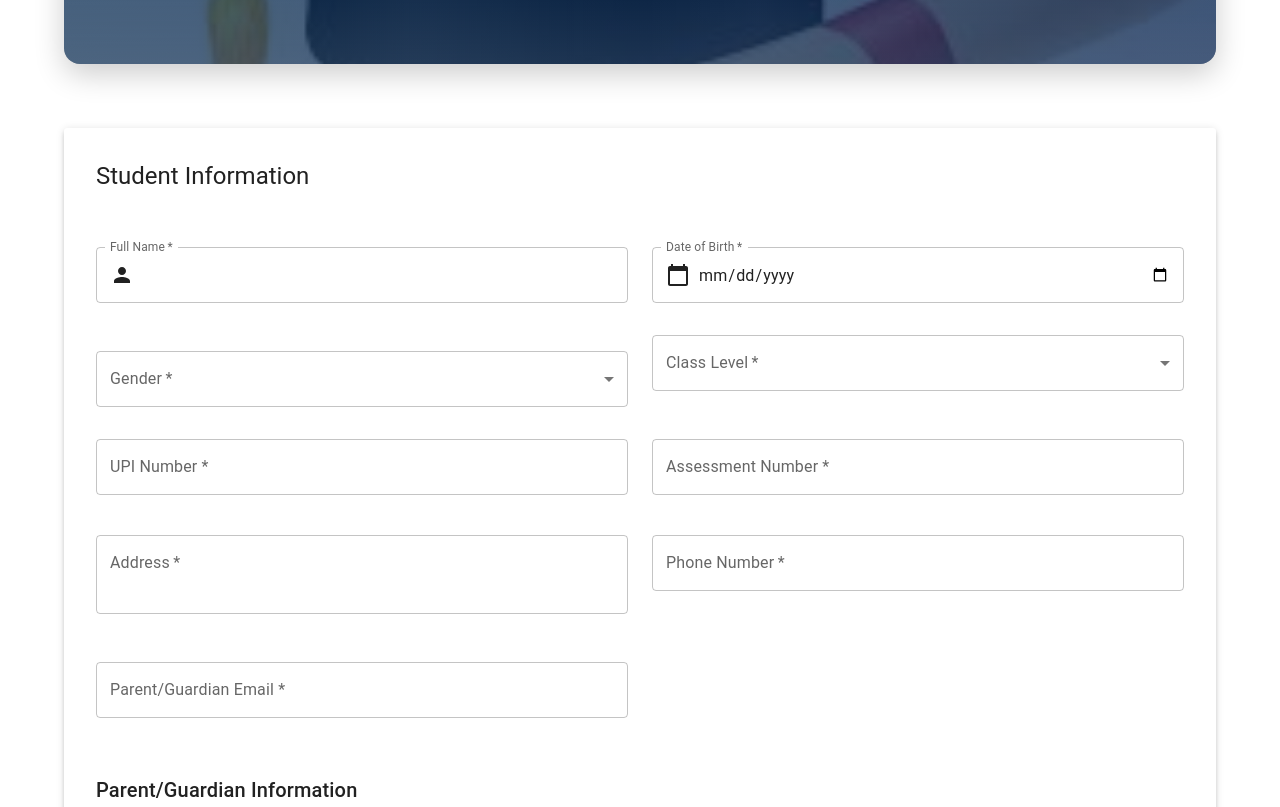
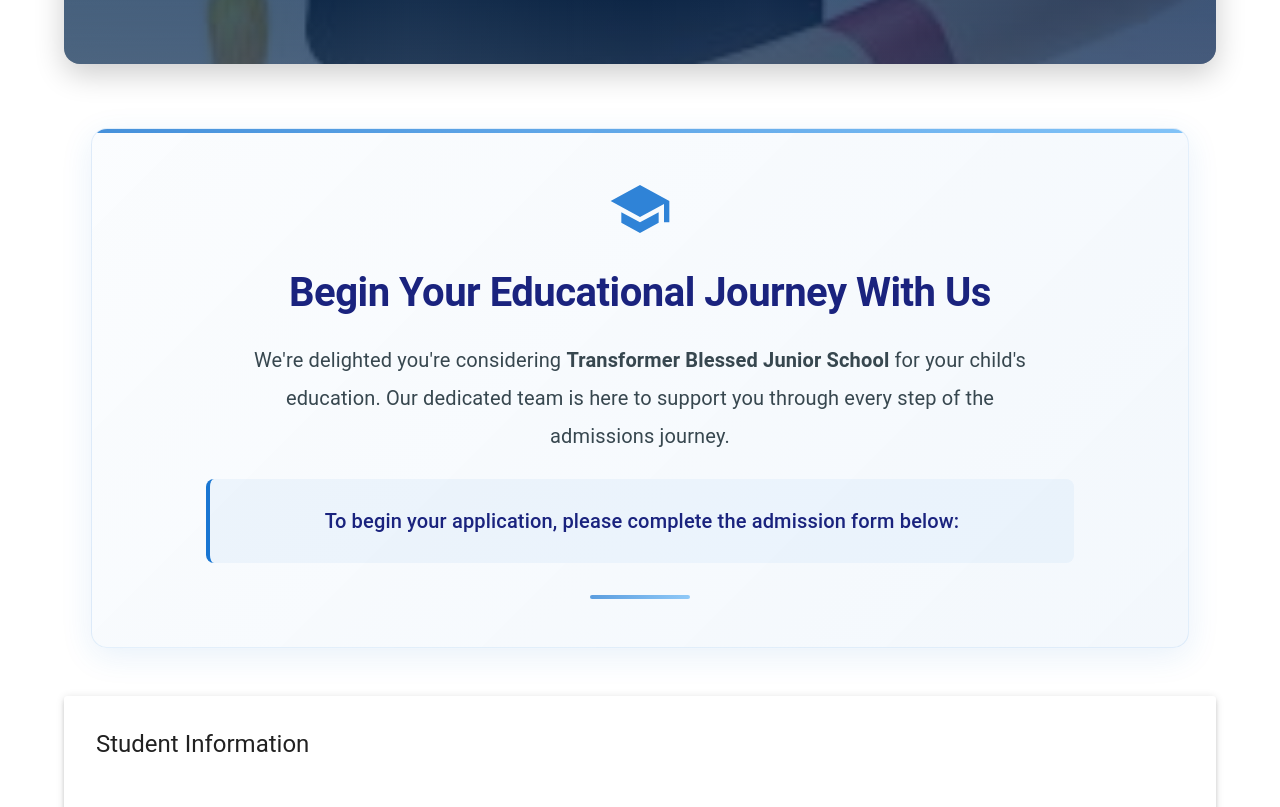
Before and after one commit to elly-design/tbjs-system, a React (Vite) app: page /admission in a window 1280 px wide. Shown: the part 440-1247 px from the top of the page. Built offline with nearby package versions, Linux system fonts and the light colour scheme.

Commit message:
Enhance admission form welcome message with improved design and content

```diff
--- a/src/pages/Admission.jsx
+++ b/src/pages/Admission.jsx
@@ -299,6 +299,88 @@
           {snackbar.message}
         </Alert>
       </Snackbar>
+
+      {/* Welcome Message */}
+      <Box sx={{
+        maxWidth: '1000px',
+        mx: 'auto',
+        my: 6,
+        p: { xs: 3, md: 6 },
+        textAlign: 'center',
+        background: 'linear-gradient(135deg, rgba(25, 118, 210, 0.02) 0%, rgba(25, 118, 210, 0.05) 100%)',
+        borderRadius: '16px',
+        border: '1px solid rgba(25, 118, 210, 0.1)',
+        boxShadow: '0 8px 32px rgba(25, 118, 210, 0.1)',
+        position: 'relative',
+        overflow: 'hidden',
+        '&:before': {
+          content: '""',
+          position: 'absolute',
+          top: 0,
+          left: 0,
+          right: 0,
+          height: '4px',
+          background: 'linear-gradient(90deg, #1976d2, #64b5f6)',
+          opacity: 0.8
+        }
+      }}>
+        <School sx={{
+          fontSize: '4rem',
+          color: '#1976d2',
+          mb: 3,
+          opacity: 0.9
+        }} />
+
+        <Typography variant="h4" component="h2" sx={{
+          color: '#1a237e',
+          fontWeight: '700',
+          mb: 3,
+          fontSize: { xs: '1.8rem', sm: '2.2rem', md: '2.5rem' },
+          lineHeight: 1.2,
+          letterSpacing: '-0.5px'
+        }}>
+          Begin Your Educational Journey With Us
+        </Typography>
+
+        <Typography variant="h6" component="div" sx={{
+          color: '#37474f',
+          lineHeight: '1.9',
+          mb: 3,
+          fontSize: { xs: '1.1rem', sm: '1.25rem' },
+          maxWidth: '800px',
+          mx: 'auto',
+          fontWeight: '400'
+        }}>
+          We're delighted you're considering <strong>Transformer Blessed Junior School</strong> for your child's education.
+          Our dedicated team is here to support you through every step of the admissions journey.
+        </Typography>
+
+        <Typography variant="h6" component="div" sx={{
+          color: '#1a237e',
+          lineHeight: '1.8',
+          mb: 4,
+          fontSize: { xs: '1.1rem', sm: '1.25rem' },
+          fontWeight: '500',
+          maxWidth: '800px',
+          mx: 'auto',
+          px: { xs: 2, sm: 4 },
+          py: 3,
+          backgroundColor: 'rgba(25, 118, 210, 0.05)',
+          borderRadius: '8px',
+          borderLeft: '4px solid #1976d2'
+        }}>
+          To begin your application, please complete the admission form below:
+        </Typography>
+
+        <Box sx={{
+          width: '100px',
+          height: '4px',
+          background: 'linear-gradient(90deg, #1976d2, #64b5f6)',
+          margin: '20px auto 0',
+          borderRadius: '2px',
+          opacity: 0.7
+        }} />
+      </Box>
 
       <Paper elevation={3} sx={{ p: 4, mt: 4 }}>
         <Typography variant="h5" gutterBottom>
```
